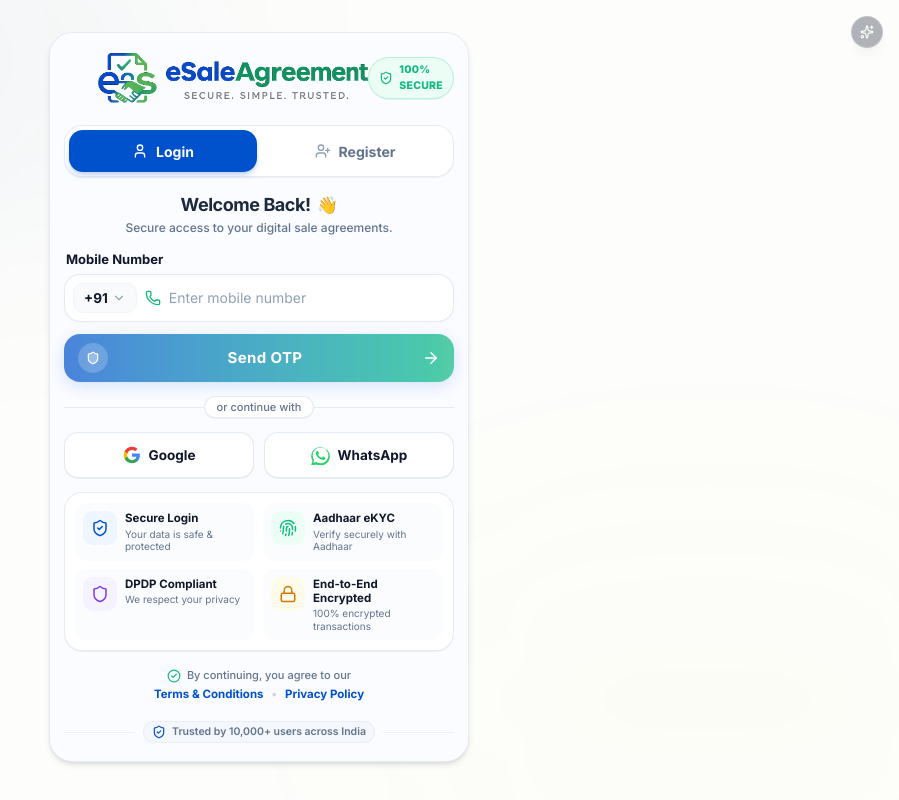
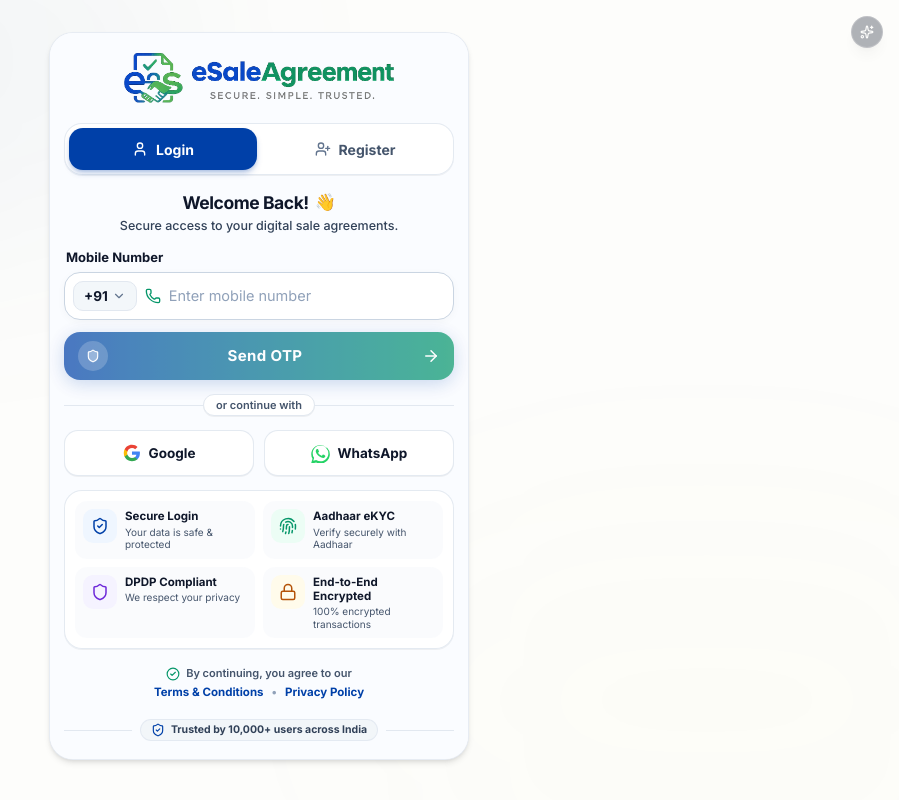
Before and after one commit to dacnikhil21/trilok, a Next.js app: page /login in a window 1280 px wide. Shown: the whole page, without its empty margins (381-1280 px from the left). Built offline with nearby package versions, Linux system fonts and the light colour scheme.

Commit message:
refactor: apply zero-mistake UI checklist - center brand logo, deepen color contrast to Royal Cobalt & Emerald, and enforce unclipped MD3 spacing

```diff
--- a/src/app/login/page.tsx
+++ b/src/app/login/page.tsx
@@ -51,37 +51,24 @@
         {/* ── Universal Mobile Shell (Constrained 390px Max Width) ────────────────── */}
         <div className="w-full max-w-[390px] flex flex-col space-y-3.5 my-auto sm:my-0 relative">
 
-          {/* ── TOP BADGE & BRAND HEADER BAR ───────────────────────────────────────── */}
-          <div className="w-full flex items-center justify-between relative pt-0.5 pb-1">
-
-            {/* Left Spacer for Balance */}
-            <div className="w-16" />
-
-            {/* Center: Brand Logo (Hero Anchor) */}
-            <div className="flex items-center justify-center py-0.5">
-              <BrandLogo size="lg" />
-            </div>
-
-            {/* Right: Top-Right "100% Secure" Badge */}
-            <div className="flex items-center gap-1.5 px-2.5 py-1 rounded-full bg-emerald-50 border border-emerald-200/80 text-[#10B981] shadow-2xs">
-              <ShieldCheck className="w-3.5 h-3.5 text-[#10B981] shrink-0" />
-              <span className="text-[10.5px] font-extrabold tracking-wide uppercase">100% Secure</span>
-            </div>
+          {/* ── TOP HEADER BAR: 100% Centered Brand Logo (Zero Collisions) ─────────── */}
+          <div className="w-full flex items-center justify-center pt-1 pb-1">
+            <BrandLogo size="lg" />
           </div>
 
-          {/* ── SECTION 1: Capsule Pill Segmented Control (Login / Register) ───────── */}
-          <div className="w-full bg-white/90 backdrop-blur-xs border border-slate-200/80 rounded-[18px] p-1 shadow-2xs">
+          {/* ── SECTION 1: Rich Capsule Pill Segmented Control (Login / Register) ──── */}
+          <div className="w-full bg-white/90 backdrop-blur-xs border border-slate-200/90 rounded-[18px] p-1 shadow-2xs">
             <div className="grid grid-cols-2 gap-1">
               <button
                 type="button"
                 className={`h-[42px] rounded-[14px] font-bold text-[14px] flex items-center justify-center gap-2 transition-all ${
                   activeTab === 'login'
-                    ? 'bg-[#0052CC] text-white shadow-md shadow-[#0052CC]/20'
-                    : 'text-slate-500 hover:text-slate-800 hover:bg-slate-50'
+                    ? 'bg-[#0040A8] text-white shadow-md shadow-[#0040A8]/25'
+                    : 'text-slate-600 hover:text-slate-900 hover:bg-slate-50'
                 }`}
                 onClick={() => setActiveTab('login')}
               >
-                <User className={`w-4 h-4 ${activeTab === 'login' ? 'text-white' : 'text-slate-400'}`} />
+                <User className={`w-4 h-4 ${activeTab === 'login' ? 'text-white' : 'text-slate-500'}`} />
                 <span>Login</span>
               </button>
 
@@ -89,24 +76,24 @@
                 type="button"
                 className={`h-[42px] rounded-[14px] font-bold text-[14px] flex items-center justify-center gap-2 transition-all ${
                   activeTab === 'register'
-                    ? 'bg-[#0052CC] text-white shadow-md shadow-[#0052CC]/20'
-                    : 'text-slate-500 hover:text-slate-800 hover:bg-slate-50'
+                    ? 'bg-[#0040A8] text-white shadow-md shadow-[#0040A8]/25'
+                    : 'text-slate-600 hover:text-slate-900 hover:bg-slate-50'
                 }`}
                 onClick={() => setActiveTab('register')}
               >
-                <UserPlus className={`w-4 h-4 ${activeTab === 'register' ? 'text-white' : 'text-slate-400'}`} />
+                <UserPlus className={`w-4 h-4 ${activeTab === 'register' ? 'text-white' : 'text-slate-500'}`} />
                 <span>Register</span>
               </button>
             </div>
           </div>
 
-          {/* ── SECTION 2: Welcome Headline & Subtext ──────────────────────────────── */}
+          {/* ── SECTION 2: Welcome Headline & Subtext (Optically Centered H2) ──────── */}
           <div className="text-center space-y-0.5 pt-0.5">
-            <h2 className="text-[18px] font-bold text-slate-800 tracking-tight leading-snug flex items-center justify-center gap-1.5">
+            <h2 className="text-[17.5px] font-bold text-[#0F172A] tracking-tight leading-snug flex items-center justify-center gap-1.5">
               <span>{activeTab === 'login' ? "Welcome Back!" : "Create your account"}</span>
               <span className="text-[17px]">👋</span>
             </h2>
-            <p className="text-[12px] text-slate-500 font-medium max-w-[290px] leading-snug mx-auto">
+            <p className="text-[12.5px] text-slate-700 font-medium max-w-[290px] leading-snug mx-auto">
               Secure access to your digital sale agreements.
             </p>
           </div>
@@ -122,16 +109,16 @@
                 </label>
 
                 {/* Custom Phone Input Bar */}
-                <div className={`w-full h-[48px] rounded-[16px] bg-white border ${error ? 'border-red-500' : 'border-slate-200/90'} shadow-[0_2px_8px_rgba(0,0,0,0.02)] flex items-center px-2 transition-all focus-within:border-[#0052CC] focus-within:ring-2 focus-within:ring-[#0052CC]/15`}>
+                <div className={`w-full h-[48px] rounded-[16px] bg-white border ${error ? 'border-red-500' : 'border-slate-300'} shadow-[0_2px_8px_rgba(0,0,0,0.03)] flex items-center px-2 transition-all focus-within:border-[#0040A8] focus-within:ring-2 focus-within:ring-[#0040A8]/15`}>
 
                   {/* Country Code Pill (+91 ⌄) */}
-                  <div className="flex items-center gap-1 px-2.5 py-1 rounded-[10px] bg-slate-50 border border-slate-100 text-[#0F172A] font-bold text-[13.5px] shrink-0 mr-2 cursor-pointer hover:bg-slate-100/80 transition-colors">
+                  <div className="flex items-center gap-1 px-2.5 py-1 rounded-[10px] bg-slate-100/80 border border-slate-200 text-[#0F172A] font-bold text-[13.5px] shrink-0 mr-2 cursor-pointer hover:bg-slate-200/80 transition-colors">
                     <span>+91</span>
-                    <ChevronDown className="w-3.5 h-3.5 text-slate-400" />
+                    <ChevronDown className="w-3.5 h-3.5 text-slate-500" />
                   </div>
 
                   {/* Green Phone Icon */}
-                  <Phone className="w-4 h-4 text-[#10B981] shrink-0 mr-2" />
+                  <Phone className="w-4 h-4 text-[#059669] shrink-0 mr-2" />
 
                   {/* Input Field */}
                   <input
@@ -140,18 +127,18 @@
                     value={mobile}
                     onChange={(e) => handleMobileChange(e.target.value)}
                     placeholder="Enter mobile number"
-                    className="w-full h-full bg-transparent text-[14px] font-semibold text-[#0F172A] placeholder:text-slate-400 placeholder:font-normal focus:outline-none"
+                    className="w-full h-full bg-transparent text-[14.5px] font-semibold text-[#0F172A] placeholder:text-slate-400 placeholder:font-normal focus:outline-none"
                   />
                 </div>
                 {error && <p className="text-[11.5px] font-semibold text-red-500 mt-1 px-1">{error}</p>}
               </div>
 
-              {/* SECTION 4: High-Impact Gradient "Send OTP" Button */}
+              {/* SECTION 4: Deep High-Contrast Gradient "Send OTP" Button */}
               <button
                 type="button"
                 onClick={handleSubmit}
                 disabled={isButtonDisabled || isLoading}
-                className={`w-full h-[48px] rounded-[16px] bg-gradient-to-r from-[#0052CC] to-[#10B981] text-white font-bold text-[15px] flex items-center justify-between px-3.5 transition-all shadow-[0_4px_16px_rgba(0,82,204,0.22)] active:scale-[0.985] ${
+                className={`w-full h-[48px] rounded-[16px] bg-gradient-to-r from-[#0040A8] to-[#059669] text-white font-bold text-[15px] flex items-center justify-between px-3.5 transition-all shadow-[0_4px_18px_rgba(0,64,168,0.28)] active:scale-[0.985] ${
                   isButtonDisabled ? 'opacity-70 cursor-not-allowed' : 'hover:opacity-95'
                 }`}
               >
@@ -167,9 +154,9 @@
               {/* Floating Divider ("or continue with") */}
               <div className="relative flex items-center justify-center py-0.5">
                 <div className="absolute inset-0 flex items-center">
-                  <div className="w-full border-t border-slate-200/80"></div>
+                  <div className="w-full border-t border-slate-200"></div>
                 </div>
-                <div className="relative bg-white px-3 py-0.5 rounded-full border border-slate-200/80 shadow-2xs text-[11px] text-slate-500 font-medium">
+                <div className="relative bg-white px-3 py-0.5 rounded-full border border-slate-200 shadow-2xs text-[11px] text-slate-600 font-semibold">
                   or continue with
                 </div>
               </div>
@@ -209,50 +196,50 @@
           )}
 
           {/* ── SECTION 6: 2×2 TRUST CARD GRID CONTAINER ───────────────────────────── */}
-          <div className="w-full bg-white/90 backdrop-blur-xs border border-slate-200/80 rounded-[18px] p-2.5 shadow-2xs">
+          <div className="w-full bg-white/95 backdrop-blur-xs border border-slate-200/90 rounded-[18px] p-2.5 shadow-2xs">
             <div className="grid grid-cols-2 gap-2">
 
               {/* Card 1: Secure Login */}
-              <div className="flex items-start gap-2 p-2 rounded-[12px] bg-slate-50/60 hover:bg-slate-50 transition-colors">
-                <div className="w-8.5 h-8.5 rounded-[10px] bg-[#EFF6FF] text-[#0052CC] flex items-center justify-center shrink-0">
-                  <ShieldCheck className="w-4.5 h-4.5 text-[#0052CC]" />
+              <div className="flex items-start gap-2 p-2 rounded-[12px] bg-slate-50/70 hover:bg-slate-100/60 transition-colors">
+                <div className="w-8.5 h-8.5 rounded-[10px] bg-[#EFF6FF] text-[#0040A8] flex items-center justify-center shrink-0">
+                  <ShieldCheck className="w-4.5 h-4.5 text-[#0040A8]" />
                 </div>
                 <div className="flex flex-col text-left min-w-0">
                   <span className="text-[11.5px] font-bold text-[#0F172A] leading-tight">Secure Login</span>
-                  <span className="text-[10px] text-slate-500 leading-tight mt-0.5">Your data is safe & protected</span>
+                  <span className="text-[10px] text-slate-600 leading-tight mt-0.5">Your data is safe & protected</span>
                 </div>
               </div>
 
               {/* Card 2: Aadhaar eKYC */}
-              <div className="flex items-start gap-2 p-2 rounded-[12px] bg-slate-50/60 hover:bg-slate-50 transition-colors">
-                <div className="w-8.5 h-8.5 rounded-[10px] bg-[#ECFDF5] text-[#10B981] flex items-center justify-center shrink-0">
-                  <Fingerprint className="w-4.5 h-4.5 text-[#10B981]" />
+              <div className="flex items-start gap-2 p-2 rounded-[12px] bg-slate-50/70 hover:bg-slate-100/60 transition-colors">
+                <div className="w-8.5 h-8.5 rounded-[10px] bg-[#ECFDF5] text-[#059669] flex items-center justify-center shrink-0">
+                  <Fingerprint className="w-4.5 h-4.5 text-[#059669]" />
                 </div>
                 <div className="flex flex-col text-left min-w-0">
                   <span className="text-[11.5px] font-bold text-[#0F172A] leading-tight">Aadhaar eKYC</span>
-                  <span className="text-[10px] text-slate-500 leading-tight mt-0.5">Verify securely with Aadhaar</span>
+                  <span className="text-[10px] text-slate-600 leading-tight mt-0.5">Verify securely with Aadhaar</span>
                 </div>
               </div>
 
               {/* Card 3: DPDP Compliant */}
-              <div className="flex items-start gap-2 p-2 rounded-[12px] bg-slate-50/60 hover:bg-slate-50 transition-colors">
-                <div className="w-8.5 h-8.5 rounded-[10px] bg-[#F5F3FF] text-[#7C3AED] flex items-center justify-center shrink-0">
-                  <Shield className="w-4.5 h-4.5 text-[#7C3AED]" />
+              <div className="flex items-start gap-2 p-2 rounded-[12px] bg-slate-50/70 hover:bg-slate-100/60 transition-colors">
+                <div className="w-8.5 h-8.5 rounded-[10px] bg-[#F5F3FF] text-[#6D28D9] flex items-center justify-center shrink-0">
+                  <Shield className="w-4.5 h-4.5 text-[#6D28D9]" />
                 </div>
                 <div className="flex flex-col text-left min-w-0">
                   <span className="text-[11.5px] font-bold text-[#0F172A] leading-tight">DPDP Compliant</span>
-                  <span className="text-[10px] text-slate-500 leading-tight mt-0.5">We respect your privacy</span>
+                  <span className="text-[10px] text-slate-600 leading-tight mt-0.5">We respect your privacy</span>
                 </div>
               </div>
 
               {/* Card 4: End-to-End Encrypted */}
-              <div className="flex items-start gap-2 p-2 rounded-[12px] bg-slate-50/60 hover:bg-slate-50 transition-colors">
-                <div className="w-8.5 h-8.5 rounded-[10px] bg-[#FFFBEB] text-[#D97706] flex items-center justify-center shrink-0">
-                  <Lock className="w-4.5 h-4.5 text-[#D97706]" />
+              <div className="flex items-start gap-2 p-2 rounded-[12px] bg-slate-50/70 hover:bg-slate-100/60 transition-colors">
+                <div className="w-8.5 h-8.5 rounded-[10px] bg-[#FFFBEB] text-[#B45309] flex items-center justify-center shrink-0">
+                  <Lock className="w-4.5 h-4.5 text-[#B45309]" />
                 </div>
                 <div className="flex flex-col text-left min-w-0">
                   <span className="text-[11.5px] font-bold text-[#0F172A] leading-tight">End-to-End Encrypted</span>
-                  <span className="text-[10px] text-slate-500 leading-tight mt-0.5">100% encrypted transactions</span>
+                  <span className="text-[10px] text-slate-600 leading-tight mt-0.5">100% encrypted transactions</span>
                 </div>
               </div>
 
@@ -261,8 +248,8 @@
 
           {/* ── SECTION 7: Legal Terms & Conditions ────────────────────────────────── */}
           <div className="w-full text-center pt-0.5">
-            <div className="flex items-center justify-center gap-1.5 text-[11px] text-slate-500 font-medium">
-              <CheckCircle2 className="w-3.5 h-3.5 text-[#10B981] shrink-0" />
+            <div className="flex items-center justify-center gap-1.5 text-[11px] text-slate-600 font-semibold">
+              <CheckCircle2 className="w-3.5 h-3.5 text-[#059669] shrink-0" />
               <span>By continuing, you agree to our</span>
             </div>
 
@@ -270,15 +257,15 @@
               <button
                 type="button"
                 onClick={() => setIsTermsOpen(true)}
-                className="text-[#0052CC] hover:underline"
+                className="text-[#0040A8] hover:underline"
               >
                 Terms & Conditions
               </button>
-              <span className="text-slate-300">•</span>
+              <span className="text-slate-400">•</span>
               <button
                 type="button"
                 onClick={() => setIsTermsOpen(true)}
-                className="text-[#0052CC] hover:underline"
+                className="text-[#0040A8] hover:underline"
               >
                 Privacy Policy
               </button>
@@ -287,12 +274,12 @@
 
           {/* ── SECTION 8: Bottom Social Proof ("Trusted by 10,000+ users across India") ── */}
           <div className="w-full flex items-center justify-center gap-2 pt-1 pb-0.5">
-            <div className="flex-1 border-t border-slate-200/60" />
-            <div className="flex items-center gap-1.5 text-[10.5px] text-slate-500 font-semibold px-2 py-0.5 rounded-full bg-slate-100/70 border border-slate-200/50">
-              <ShieldCheck className="w-3.5 h-3.5 text-[#0052CC]" />
+            <div className="flex-1 border-t border-slate-200" />
+            <div className="flex items-center gap-1.5 text-[10.5px] text-slate-700 font-bold px-2.5 py-0.5 rounded-full bg-slate-100/90 border border-slate-200/80">
+              <ShieldCheck className="w-3.5 h-3.5 text-[#0040A8]" />
               <span>Trusted by 10,000+ users across India</span>
             </div>
-            <div className="flex-1 border-t border-slate-200/60" />
+            <div className="flex-1 border-t border-slate-200" />
           </div>
 
         </div>
```
